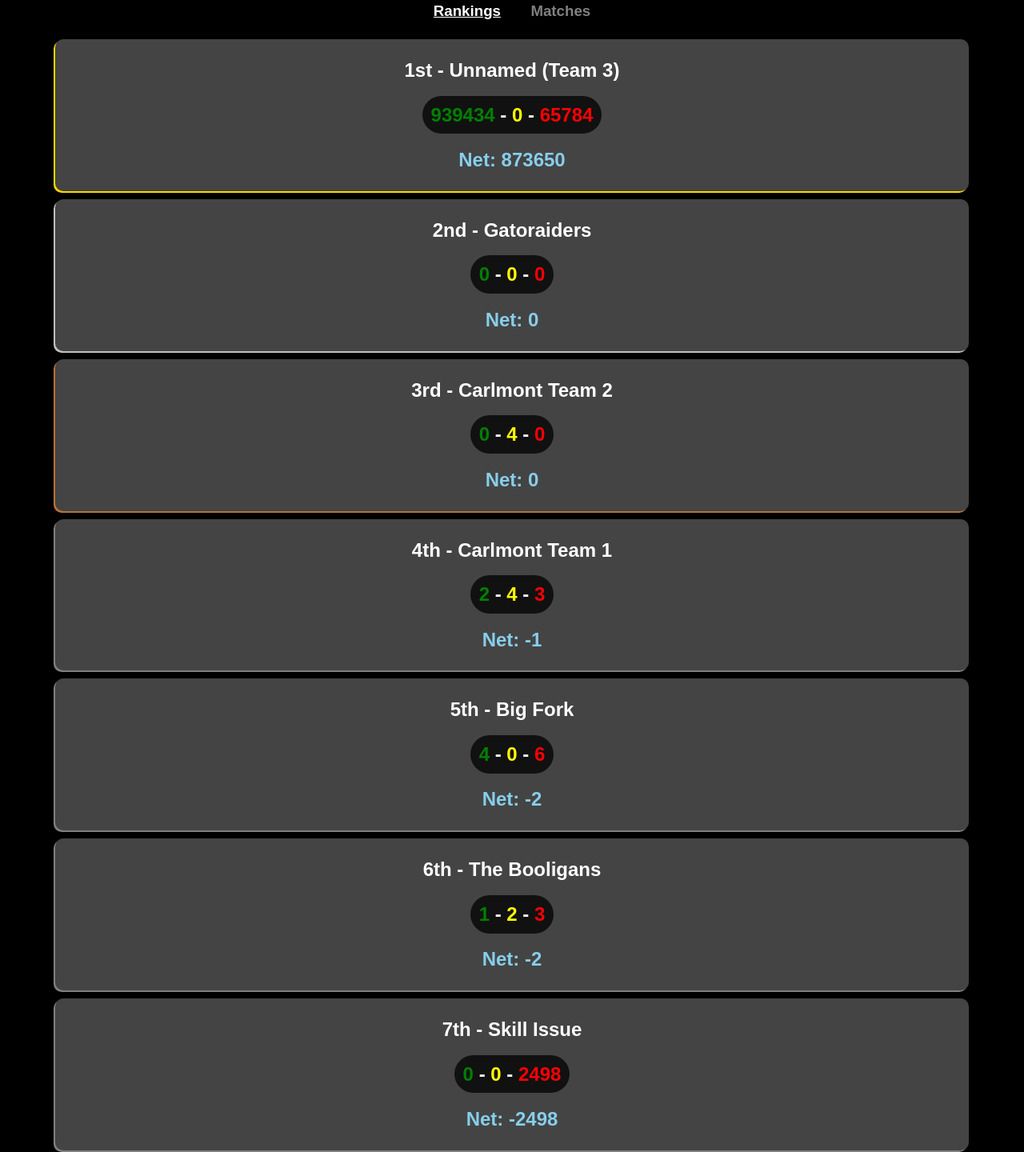
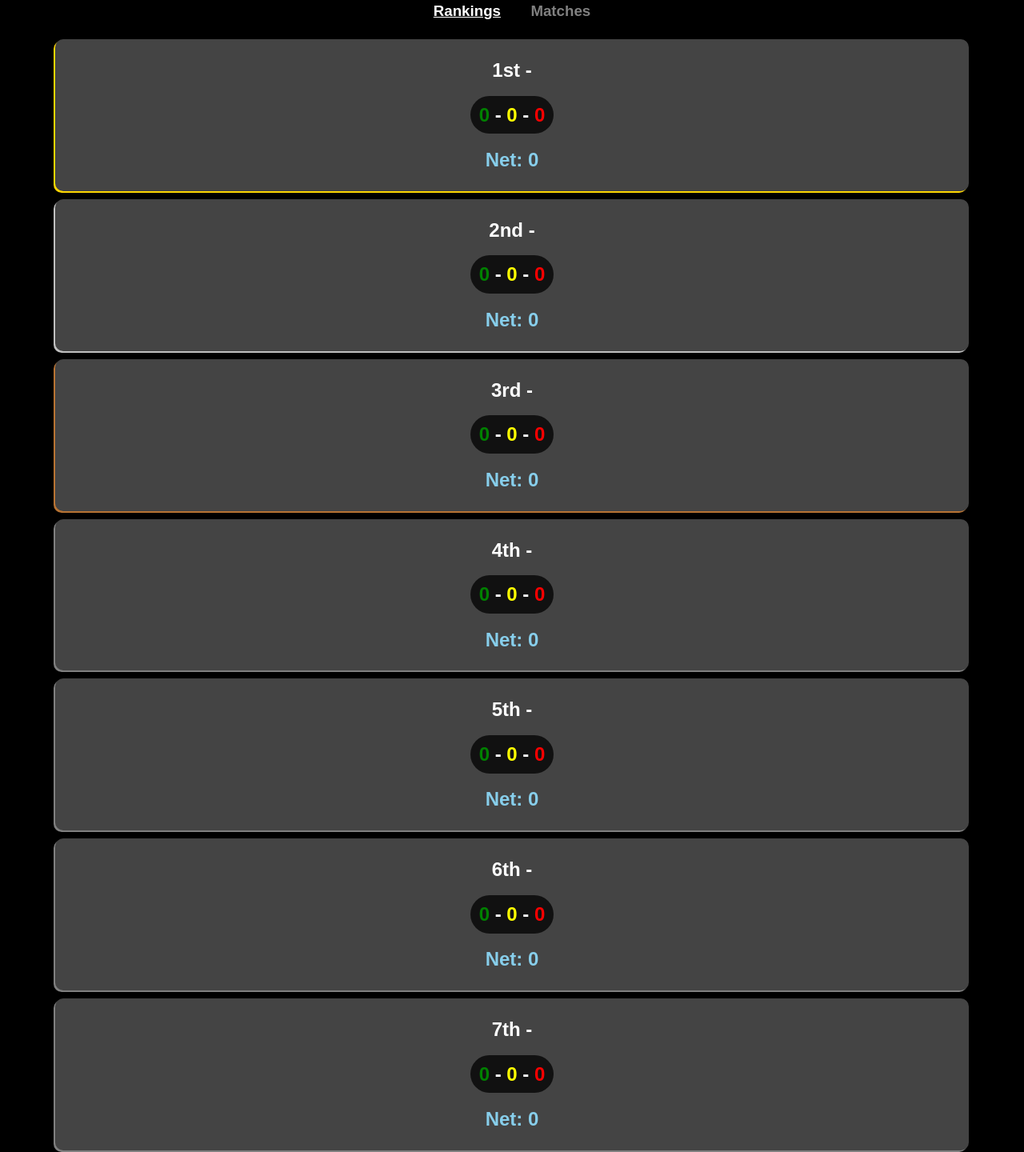
Before and after one commit to JayAgra/rookie-game-scoreboard, a plain HTML site: page index.html in a window 1280 px wide. Shown: the part 156-1596 px from the top of the page at 80% size. Drawn offline with Linux system fonts and the light colour scheme.

Commit message:
Update index.html

```diff
--- a/index.html
+++ b/index.html
@@ -218,62 +218,62 @@
             d: description
             */
             var jsonscores = [{
-                "n": "Skill Issue",
-                "s": 0,
-                "w": 0,
-                "t": 0,
-                "l": 2498,
-                "sc": "ma",
-                "d": "Nicholas Chan, Milo Kroh, Indra Gerard, Maelys De Maistre, Austin Horton, Hunter Cabra, Jenna Lee, and Viet Tran."
-             }, {
-                "n": "Big Fork",
-                "s": 0,
-                "w": 4,
-                "t": 0,
-                "l": 6,
-                "sc": "ma",
-                "d": "Datis Hoghooghi, Vuk Popovich, Joaquin Baranchuk, Izabel Sharp, Jovi Wong, Sarah Chang, Jasmine Johnson, Weyceene Yang, Siboney Lynch, Kateryna Savchenko, and Henry Seeger."
-             }, {
-                "n": "The Booligans",
-                "s": 0,
-                "w": 1,
-                "t": 2,
-                "l": 3,
-                "sc": "ma",
-                "d": "Jonathan Gassandi, Neel Gangam, Max Spier, Jack Bullard, Tommaso Omodei, Shawnak Shivakumar, and Dane Hansen."
-            }, {
-                "n": "Gatoraiders",
+                "n": "",
                 "s": 0,
                 "w": 0,
                 "t": 0,
                 "l": 0,
                 "sc": "ma",
-                "d": "Kai Wenzel, Kapil Ayyar, Paige McGaraghan, Karinna Gadre, Ronny Isaac, Molly, and Lydia Honerkamp."
+                "d": ""
              }, {
-                "n": "Unnamed (Team 3)",
+                "n": "",
                 "s": 0,
-                "w": 939434,
+                "w": 0,
                 "t": 0,
-                "l": 65784,
+                "l": 0,
                 "sc": "ma",
-                "d": "Owen Feary, Arman Azadpour, Asher Harris, Aaron Winikoff, Max Strohband, Titan Mendoza, Matthew Sanford, Isaac Chuang, Emile Freeman, Charlotte, Luis Licea, Aaron Lopez, Iris Stevenson, Burke Montague-Alamin, and Cristian Lemus."
+                "d": ""
              }, {
-               "n": "Carlmont Team 1",
+                "n": "",
                 "s": 0,
-               "w": 2,
-               "t": 4,
-               "l": 3,
-               "sc": "cm",
-               "d": "No description was provided."
+                "w": 0,
+                "t": 0,
+                "l": 0,
+                "sc": "ma",
+                "d": ""
+             }, {
+                "n": "",
+                "s": 0,
+                "w": 0,
+                "t": 0,
+                "l": 0,
+                "sc": "ma",
+                "d": ""
+             }, {
+                "n": "",
+                "s": 0,
+                "w": 0,
+                "t": 0,
+                "l": 0,
+                "sc": "ma",
+                "d": ""
+             }, {
+                "n": "",
+                "s": 0,
+                "w": 0,
+                "t": 0,
+                "l": 0,
+                "sc": "ma",
+                "d": ""
              },
             {
-               "n": "Carlmont Team 2",
+                "n": "",
                 "s": 0,
                 "w": 0,
-               "t": 4,
+                "t": 0,
                 "l": 0,
-               "sc": "cm",
-               "d": "No description was provided."
+                "sc": "ma",
+                "d": ""
              }];
         /*formatting:
         n: match number
@@ -287,19 +287,19 @@
         */
         var matches = [{
                 "n": "m1",
-                "a1t1": "Skill Issue",
-                "a1t2": "Carlmont Team 2",
-                "a2t1": "Unnamed (Team 3)",
-                "a2t2": "Carlmont Team 1",
-                "a1s": 3,
-                "a2s": 2,
+                "a1t1": "",
+                "a1t2": "",
+                "a2t1": "",
+                "a2t2": "",
+                "a1s": 0,
+                "a2s": 0,
                 "matchstatus": "done"
             }, {
                 "n": "m2",
-                "a1t1": "Big Fork",
-                "a1t2": "The Booligans",
-                "a2t1": "Gatoraiders",
-                "a2t2": "Carlmont Team 2",
+                "a1t1": "",
+                "a1t2": "",
+                "a2t1": "",
+                "a2t2": "",
                 "a1s": 0,
                 "a2s": 0,
                 "matchstatus": "inprog"
```
Lines whose indentation alone changed are shown as unchanged.
